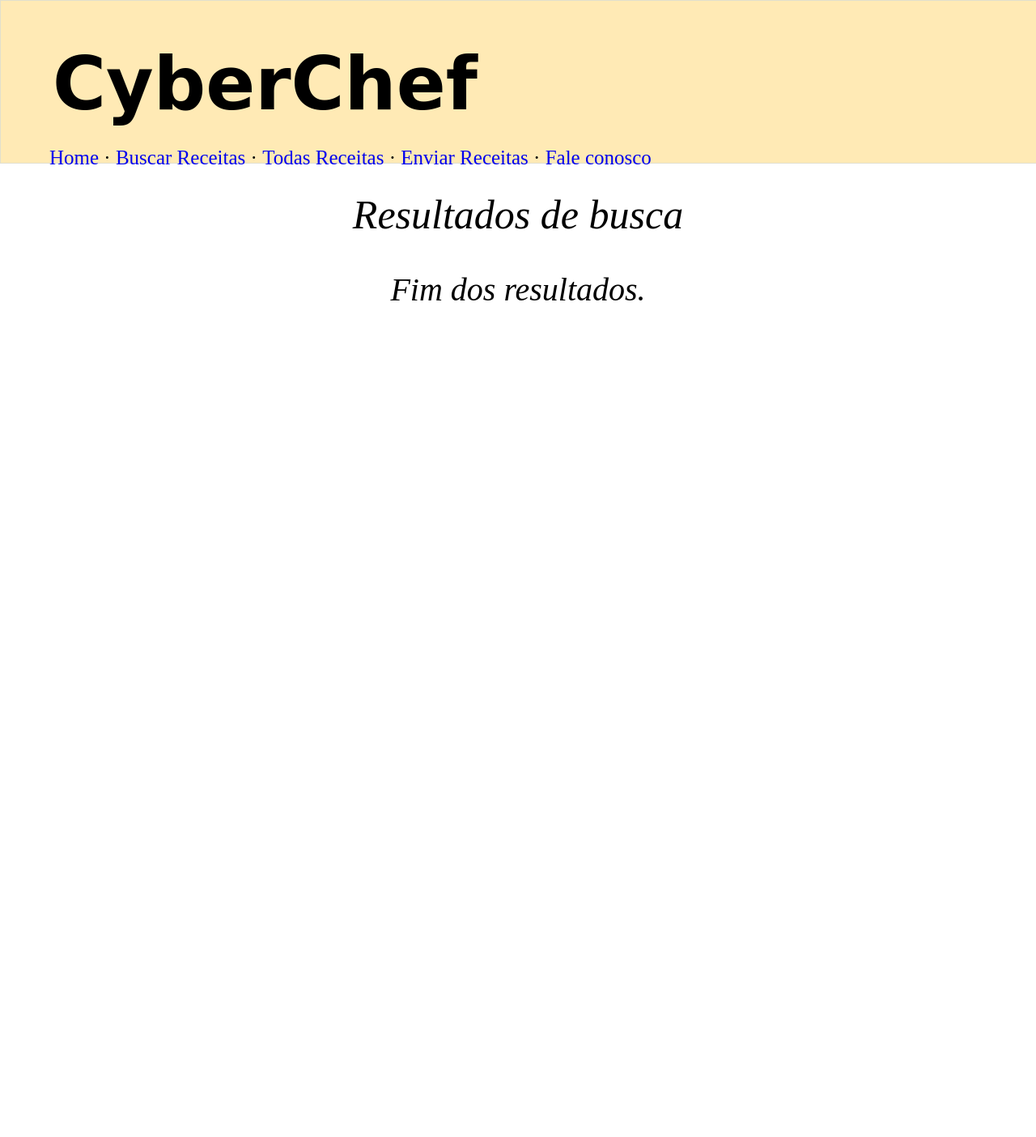
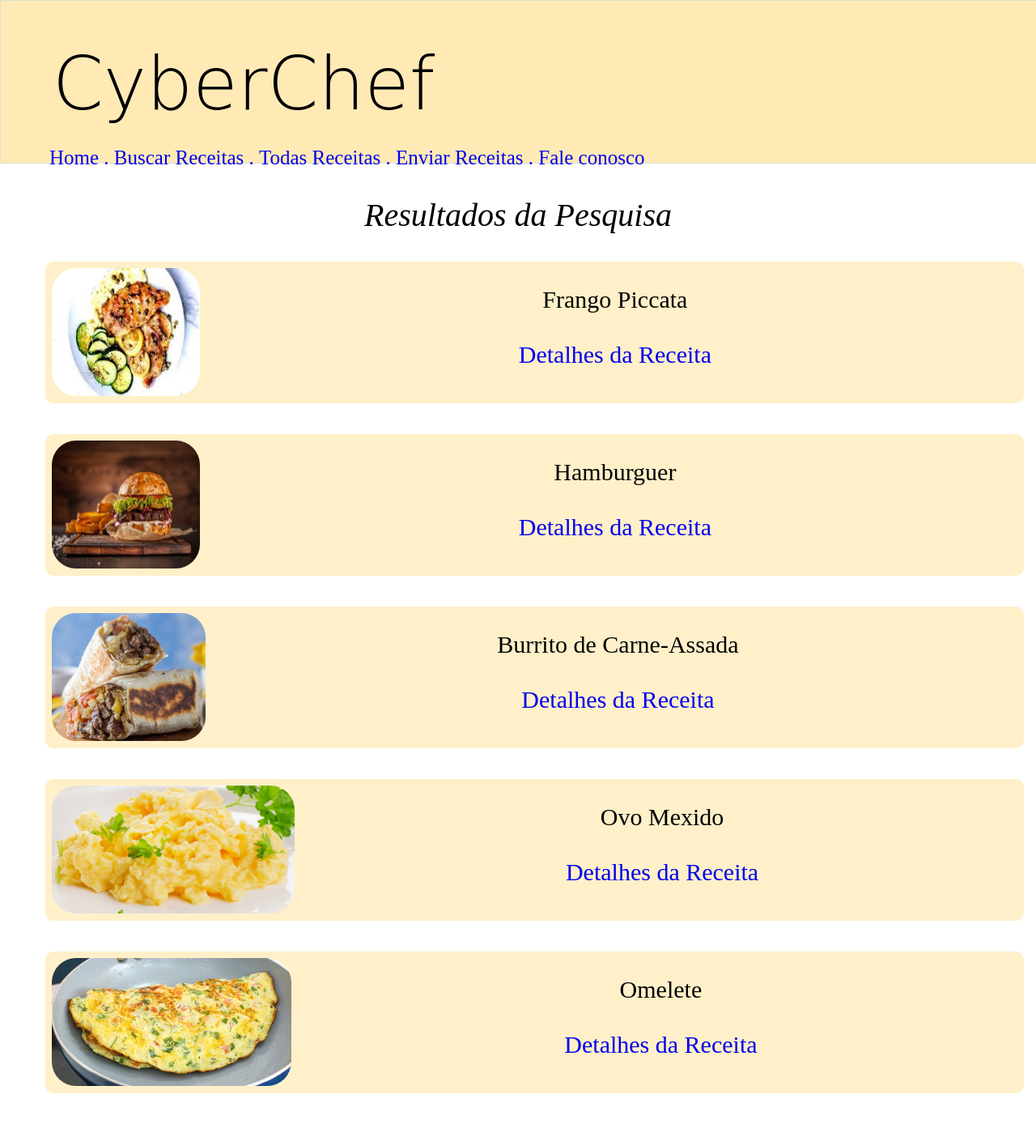
Before and after one commit to e1k1to/LabES-POG, a Django app: page /filtrar/ in a window 1280 px wide. Shown: the whole page at 81% size. Before the commit the page ends 371 px from the top, so only its background shows below. Run offline with Django 4.2, Linux system fonts and the light colour scheme; data comes from the database, SQL or seed files in the repository; both versions use the stored data as it was after the commit.

Commit message:
funciona :D

```diff
--- /dev/null
+++ b/ProjetoCyberChef/receitas/templates/receitas/resultados_pesquisa.html
@@ -0,0 +1,104 @@
+<html lang="en">
+<meta charset="UTF-8">
+<style>
+body {
+	margin:0;
+}
+
+li {
+	display: inline-block;
+
+}
+
+a {
+	text-decoration: none;
+}
+
+.flex-cont > div {
+	margin-left: 5px;
+	margin-right: 5px;
+	border-radius: 10px;
+	height: 600px;
+	width: 100%;
+	background-color: #fff4e2;
+}
+
+.titulo-caixa {
+	font-size: 40px;
+	font-weight: 300;
+	font-style: italic;
+	text-align: center;
+	margin-bottom: 0;
+}
+
+.subcaixa {
+	background-color: #fff0c9;
+	height: 175px;
+	width: 97.5%;
+	font-size: 20px;
+	margin-left: auto;
+	margin-right: auto;
+	border-radius: 10px;
+}
+.caixa-receita {
+	display: flex;
+	height: auto;
+	width: auto;
+}
+
+.imagem {
+	height: 175px;
+	float: left;
+}
+
+img {
+	height: 90%;
+	border-radius: 30px;
+	margin: 8px;
+	vertical-align: middle;
+	width: auto;
+}
+
+.txtRec {
+	width: 100%;
+	text-align: center;
+}
+
+.tituloRec {
+	font-size: 30px;
+}
+
+label {
+	display: flex;
+}
+    /* Adicione outras regras de estilo conforme necessário */
+    .subcaixa {
+        margin-bottom: 20px; /* Adapte conforme necessário para ajustar o espaçamento entre as receitas */
+    }
+
+</style>
+<body>
+{% include 'receitas/header.html' %}
+<div>
+    <p class="titulo-caixa">Resultados da Pesquisa</p>
+    <br>
+    <ul>
+        {% for receita in object_list %}
+            <div class="subcaixa">
+           <div class="caixa-receita">
+             <div class="imagem">
+                <img src="{{ receita.foto.url }}" class="card-img-top" alt="">
+                 </div>
+                <div class="txtRec">
+                    <p class="tituloRec">{{ receita.titulo }}
+                        <br>
+                        <br>
+                    <a href="{% url 'detalhe_receita' receita.id %}">Detalhes da Receita</a></p>
+                </div>
+            </div>
+            </div>
+            <br>
+        {% endfor %}
+    </ul>
+</div>
+</body>
--- a/ProjetoCyberChef/receitas/urls.py
+++ b/ProjetoCyberChef/receitas/urls.py
@@ -1,5 +1,6 @@
 from django.urls import path
 from . import views
+from .views import ReceitaListView
 
 
 urlpatterns = [
@@ -8,5 +9,5 @@
     path('todas/', views.todas_receitas, name='todas_receitas'),
     path('enviar/', views.enviar_receita, name='enviar'),
     path('contato/', views.fale_conosco, name='contato'),
-    path('filtrar/', views.filtar_receitas, name='filtrar'),
+    path('filtrar/', ReceitaListView.as_view(), name='filtrar'),
 ]
--- a/ProjetoCyberChef/receitas/views.py
+++ b/ProjetoCyberChef/receitas/views.py
@@ -1,12 +1,13 @@
 from django.shortcuts import render, get_object_or_404, redirect
 from .models import Receita
 from .forms import ReceitaForm, ContatoForm
+from django.views.generic import ListView
 
 
 # Create your views here.
 def inicio(request):
-    receitas_populares = Receita.top3_acessadas()
-    return render(request, 'receitas/inicio.html', {'receitas_populares': receitas_populares})
+    receitaspopulares = Receita.top3_acessadas()
+    return render(request, 'receitas/inicio.html', {'receitas_populares': receitaspopulares})
 
 
 def detalhe_receita(request, receita_id):
@@ -34,9 +35,51 @@
     return render(request, 'receitas/inicio.html', {'receitas': receitas})
 
 
+class ReceitaListView(ListView):
+    model = Receita
+    template_name = 'receitas/resultados_pesquisa.html'
+    context_object_name = 'receitas'
 
-def filtar_receitas(request):
-    return render(request, 'receitas/index.html')
+    def get_queryset(self):
+        queryset = super().get_queryset()
+
+        # Filtrar as receitas com base nos parâmetros da URL
+        ingredientes_param = self.request.GET.get('ingredientes', None)
+        calorias_max = self.request.GET.get('calorias', None)
+        carboidratos_max = self.request.GET.get('carboidrato', None)
+        proteina_max = self.request.GET.get('proteina', None)
+        fibras_max = self.request.GET.get('fibra', None)
+        sodio_max = self.request.GET.get('sodio', None)
+
+        if ingredientes_param:
+            # Divida os ingredientes por vírgulas
+            ingredientes = [ingrediente.strip() for ingrediente in ingredientes_param.split(',')]
+
+            # Use o campo 'ingredientes' do modelo Receita para filtrar
+            # Utilize '__icontains' se quiser uma busca case-insensitive
+            # Utilize '__contains' se quiser uma busca case-sensitive
+            queryset = queryset.filter(ingredientes__icontains=ingredientes[0])
+
+            # Adicione lógica para filtrar por outros ingredientes, se necessário
+            for ingrediente in ingredientes[1:]:
+                queryset = queryset.filter(ingredientes__icontains=ingrediente)
+
+        if calorias_max is not None and calorias_max != '':
+            queryset = queryset.filter(calorias__lte=calorias_max)
+
+        if carboidratos_max is not None and carboidratos_max != '':
+            queryset = queryset.filter(carboidrato__lte=carboidratos_max)
+
+        if proteina_max is not None and proteina_max != '':
+            queryset = queryset.filter(proteina__lte=proteina_max)
+
+        if fibras_max is not None and fibras_max != '':
+            queryset = queryset.filter(fibra__lte=fibras_max)
+
+        if sodio_max and sodio_max.isdigit():
+            queryset = queryset.filter(sodio__lte=sodio_max)
+
+        return queryset
 
 
 def fale_conosco(request):
```
Also changed, not shown: ProjetoCyberChef/receitas/forms.py (+8 -0 lines), ProjetoCyberChef/receitas/templates/receitas/detalhe-receita.html (+5 -5 lines), ProjetoCyberChef/receitas/templates/receitas/inicio.html (+16 -31 lines), ProjetoCyberChef/receitas/templates/receitas/seu_template.html (added, +23 -0 lines), ProjetoCyberChef/db.sqlite3, ProjetoCyberChef/media/receitas/fotos/Omelete.PNG (added), ProjetoCyberChef/media/receitas/fotos/OvoMexido.PNG (added), ProjetoCyberChef/media/receitas/fotos/burrito.PNG (added), ProjetoCyberChef/receitas/admin.py (line endings or trailing spaces), ProjetoCyberChef/receitas/migrations/0004_ingrediente_remove_receita_ingredientes_and_more.py (added), ProjetoCyberChef/receitas/migrations/0005_remove_receita_ingredientes_delete_ingrediente_and_more.py (added).
